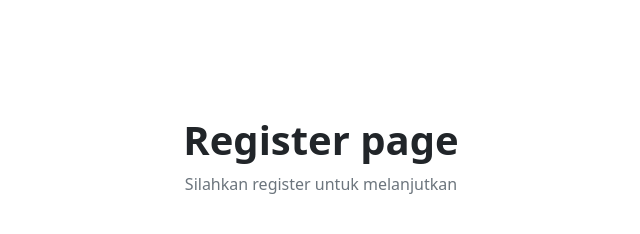
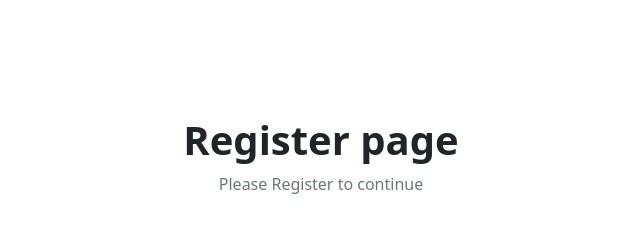
Before and after one commit to imkzuma/sipomas-fe, a Next.js app: page /auth/register in a window 1280 px wide. Shown: the top 234 px of the page, without its empty margins (319-959 px from the left). Built offline with nearby package versions, Linux system fonts and the light colour scheme.

Commit message:
[ADDED] Addedd value for Context Provider

```diff
--- a/components/auth/register/index.tsx
+++ b/components/auth/register/index.tsx
@@ -7,19 +7,22 @@ import { PasswordContext } from "@/components/form/FormContext";
 
 export default function RegisterComponent(){
     const [showPassword, setShowPassword] = useState<boolean>(false);
+    const [showVerifyPassword, setShowVerifyPassword] = useState<boolean>(false);
 
     return(
         <PasswordContext.Provider
             value = {{
                 showPassword,
-                setShowPassword
+                setShowPassword,
+                showVerifyPassword,
+                setShowVerifyPassword
             }}
         >
             <AuthLayouts>
                 <header>
                     <HeaderAuth
                         title = "Register page"
-                        description = "Silahkan register untuk melanjutkan"
+                        description = "Please Register to continue"
                     />
                 </header>
 
```
